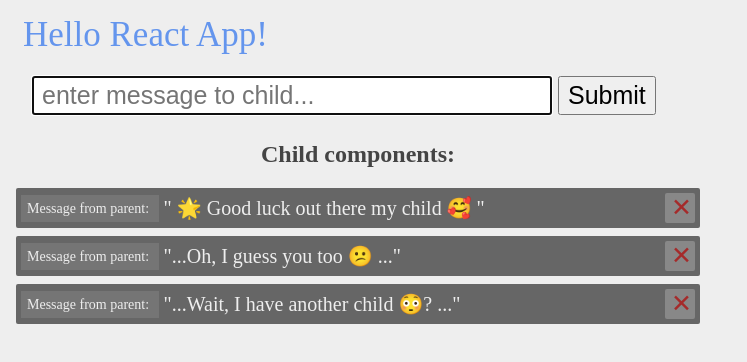
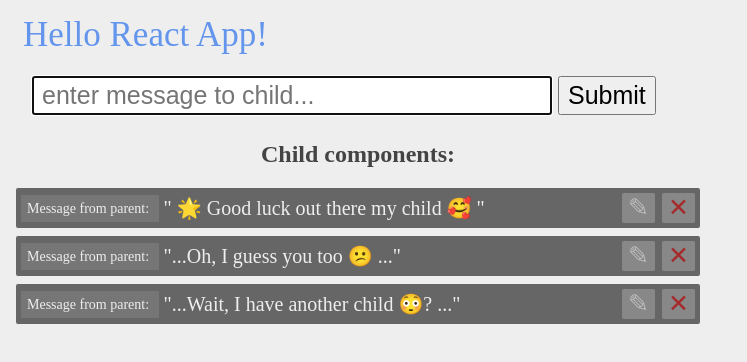
Before and after one commit to robbobfrh84/react-raw, a React (Create React App) app: page / in a window 1280 px wide. Shown: the top 362 px of the page, without its empty margins (0-747 px from the left). Built offline with nearby package versions, Linux system fonts and the light colour scheme.

Commit message:
adding update and save feature

```diff
--- a/src/App.js
+++ b/src/App.js
@@ -12,6 +12,8 @@
       "...Oh, I guess you too 😕 ...",
       "...Wait, I have another child 😳? ..."
     ],
+    currentMessage: "",
+    edit: "new",
     titleStyle: {
       color: "cornflowerblue",
       margin: 15,
@@ -19,9 +21,9 @@
     }
   }
 
-  addMessage = (row) => {
+  addMessage = (message) => {
     const arr = [...this.state.messageToChildren]
-    arr.push(row)
+    arr.push(message)
     this.setState({ messageToChildren: arr })
   }
 
@@ -31,12 +33,32 @@
     this.setState({ messageToChildren: arr })
   }
 
+  updateMessage = (index, message) => {
+    this.setState({ edit: index, currentMessage: message })
+  }
+
+  cancelUpdateMessage = () => {
+    this.setState({ edit: "new", currentMessage: "" })
+  }
+
+  saveMessage = (updatedMessage) => {
+    const arr = [...this.state.messageToChildren]
+    arr[this.state.edit] = updatedMessage
+    this.setState({ messageToChildren: arr, edit: "new", currentMessage: ""  })
+  }
+
   render() {
     return (
       <div>
         <div style={this.state.titleStyle}>{this.state.title}</div>
 
-        <Form addMessage={this.addMessage} />
+        <Form
+          addMessage={this.addMessage}
+          currentMessage={this.state.currentMessage}
+          cancelUpdateMessage={this.cancelUpdateMessage}
+          saveMessage={this.saveMessage}
+          edit={this.state.edit}
+        />
 
         <h2 className="heading"> Child components: </h2>
 
@@ -46,6 +68,9 @@
             index={i}
             key={i}
             deleteMessage={this.deleteMessage}
+            updateMessage={this.updateMessage}
+            saveMessage={this.saveMessage}
+            edit={this.state.edit}
           />
         ))}
 
--- a/src/components/Form.js
+++ b/src/components/Form.js
@@ -3,7 +3,7 @@
 class Form extends React.Component {
 
   state = {
-    input: "",
+    input: this.props.currentMessage,
     autoFocus: true
   }
 
@@ -18,6 +18,22 @@
     this.messageInput.focus()
   }
 
+  handleUpdateSave = event => {
+    event.preventDefault()
+    this.props.saveMessage(this.state.input)
+    this.setState({ input: "" })
+    this.messageInput.focus()
+  }
+
+  handleCancelUpdateMessage = event => {
+    event.preventDefault()
+    this.props.cancelUpdateMessage()
+  }
+
+  componentWillReceiveProps(nextProps) {
+    this.setState({input: nextProps.currentMessage})
+  }
+
   render() {
     return (
       <div className="form">
@@ -30,7 +46,23 @@
             autoFocus={this.state.autoFocus}
             ref={ elm => this.messageInput = elm }
           />
-          <button onClick={this.handleInputSubmit}> Submit </button>
+          {this.props.edit === "new" &&
+            <button onClick={this.handleInputSubmit}>
+              Submit
+            </button>
+          }
+          {this.props.edit !== "new" &&
+            <div>
+              <button onClick={this.handleUpdateSave}>
+                {"💾"} Save
+              </button>
+              <button
+                onClick={this.handleCancelUpdateMessage}
+                className="cancel-btn"
+              >Cancel</button>
+            </div>
+          }
+
         </form>
       </div>
     )
--- a/src/components/Note.js
+++ b/src/components/Note.js
@@ -12,12 +12,21 @@
   }
 
   return (
-    <div className="note">
+    <div className={"note "+(props.edit !== props.index || "active")}>
       <span style={style}> Message from parent: </span>
       <span> "{props.fromParent}" </span>
-      <button className="remove-btn"
-        onClick={()=>props.deleteMessage(props.index)}
-      >✕</button>
+
+      { props.edit === "new" &&
+        <div className="container-btn">
+          <button className="btn remove-btn"
+            onClick={()=>props.deleteMessage(props.index)}
+          >✕</button>
+          <button className="btn update-btn"
+            onClick={()=>props.updateMessage(props.index, props.fromParent)}
+          >&#x270e;</button>
+        </div>
+      }
+
     </div>
   )
 
--- a/src/index.css
+++ b/src/index.css
@@ -9,6 +9,9 @@
 
 
 .note {
+  position: relative;
+  left: 0px;
+  right: 0px;
   font-size: 20px;
   background-color: #666;
   margin: 8px;
@@ -18,21 +21,36 @@
   height: 30px;
   line-height: 30px;
 }
-.remove-btn {
+.active {
+  border: 4px solid brown;
+  opacity: 0.35;
+}
+.container-btn {
+  position: absolute;
+  top: 5px;
+  right: 5px;
+}
+.btn {
   color: brown;
   font-size: 25px;
   background-color: #888;
-  width: 30px;
   height: 30px;
   padding-left: 6px;
   padding-top: 0px;
   border-radius: 2px;
   border: none;
+}
+.btn:hover {
+  background-color: #aaa;
+  cursor: pointer;
+}
+.remove-btn {
   float: right;
 }
-.remove-btn:hover {
-  background-color: #aaa;
-  cursor: pointer;
+.update-btn, .save-btn {
+  position: absolute;
+  right: 40px;
+  color: #bbb;
 }
 
 
@@ -47,3 +65,6 @@
 .form input {
   width: 500px;
 }
+.cancel-btn {
+  line-height: 32px;
+}
```
Also changed, not shown: 2 other files (tests, documents, lock files or other folders).
